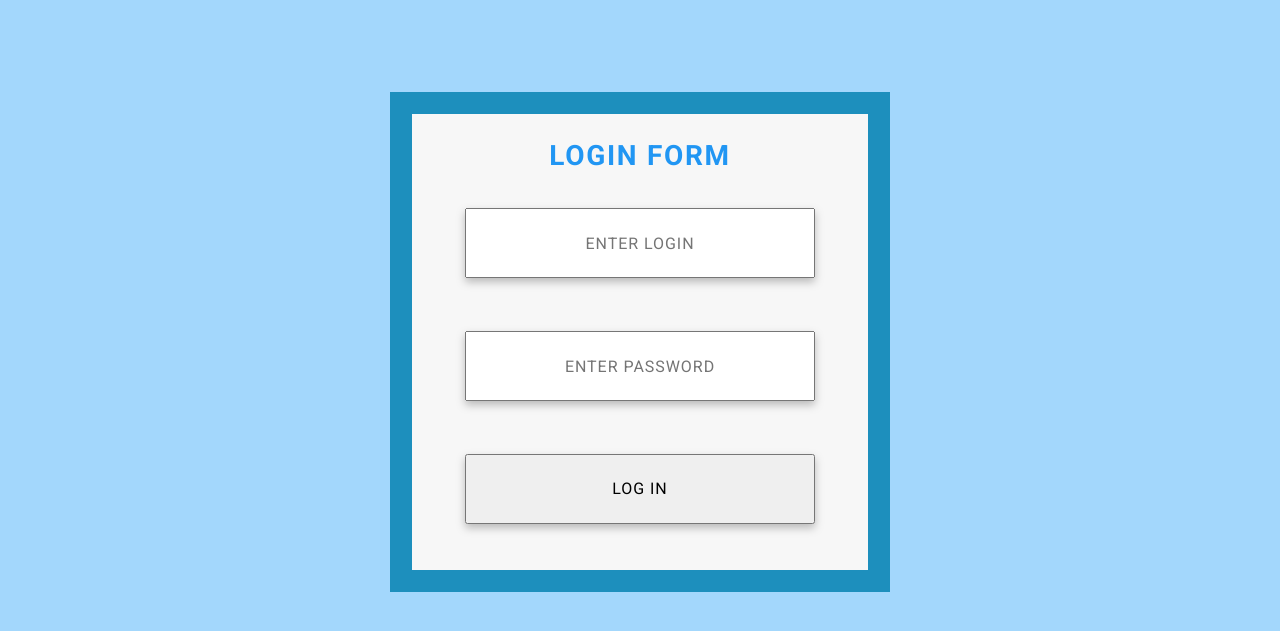
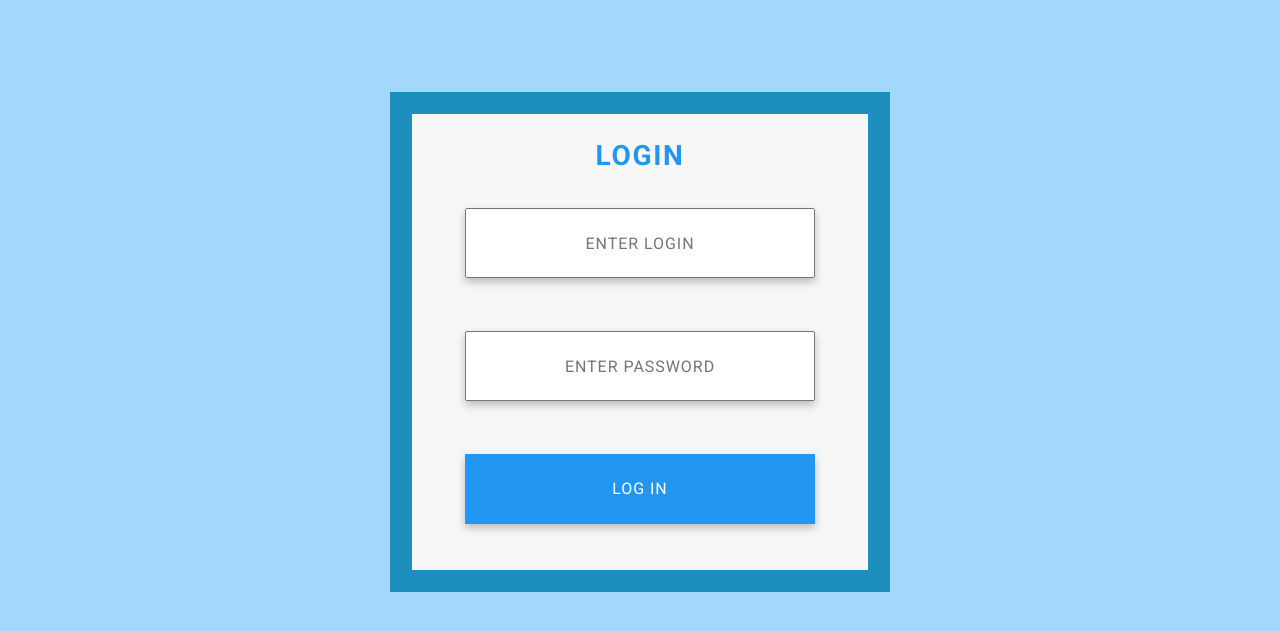
Before and after one commit to Jane-Horbul/sorter-for-competitions, a plain HTML site: page index.html in a window 1280 px wide. Shown: the part 113-744 px from the top of the page. Drawn offline with Linux system fonts and the light colour scheme.

Commit message:
edits styles of login form

```diff
--- a/index.html
+++ b/index.html
@@ -57,10 +57,10 @@
         <main class="login-page">
                     <div class="login-page-btn">
                         <div class="login-page-title">
-                            <h1>LOGIN FORM</h1>
+                            <h1>LOGIN</h1>
                         </div>
-                        <input type="text" id="login" class="login-page-btn-submit" placeholder="ENTER LOGIN"> <br>
-                        <input type="text" id="password" class="login-page-btn-submit" placeholder="ENTER PASSWORD"> <br>
+                        <input type="text" id="login" class="login-page-input-submit" placeholder="ENTER LOGIN"> <br>
+                        <input type="text" id="password" class="login-page-input-submit" placeholder="ENTER PASSWORD"> <br>
                         <button type="button" id="login-btn" class="login-page-btn-submit">
                             <span class="modal-btn-submit-text">LOG IN</span>
                         </button>
--- a/sass/layouts/_login-page.scss
+++ b/sass/layouts/_login-page.scss
@@ -21,7 +21,7 @@ margin-right: auto;
 margin-top: 100px;
 }
 
-.login-page-btn-submit{
+.login-page-input-submit{
     display: flex;
 width: 350px;
 height: 70px;
@@ -39,8 +39,28 @@ filter: drop-shadow(0px 4px 4px rgba(0, 0, 0, 0.25));
 outline-width: 0px;
 }
 
+.login-page-btn-submit{
+    display: flex;
+width: 350px;
+height: 70px;
+margin-right: auto;
+margin-left: auto;
+margin-top: 30px;
+background-color: #2196f3;
+border: none;
+color: #fff;
+font-size: 16px;
+text-align: center;
+letter-spacing: 0.06em;
+-webkit-filter: drop-shadow(0px 4px 4px rgba(0, 0, 0, 0.25));
+filter: drop-shadow(0px 4px 4px rgba(0, 0, 0, 0.25));
+outline-width: 0px;
+}
+
 .login-page-btn-submit:focus, .login-page-btn-submit:hover {
-    outline: none;
+    background-color: #fff;
+    color: #2196f3;
+    transition: 250ms cubic-bezier(0.4, 0, 0.2, 1);
 }
 
 
```
Also changed, not shown: css/main.css, 1 other file.
